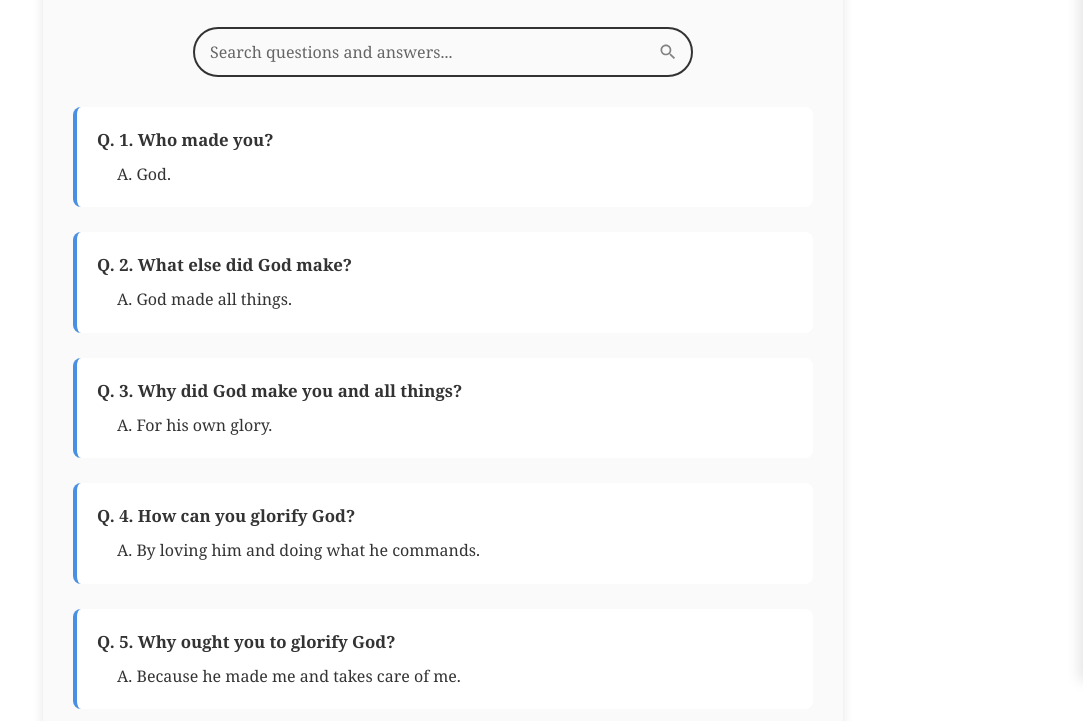
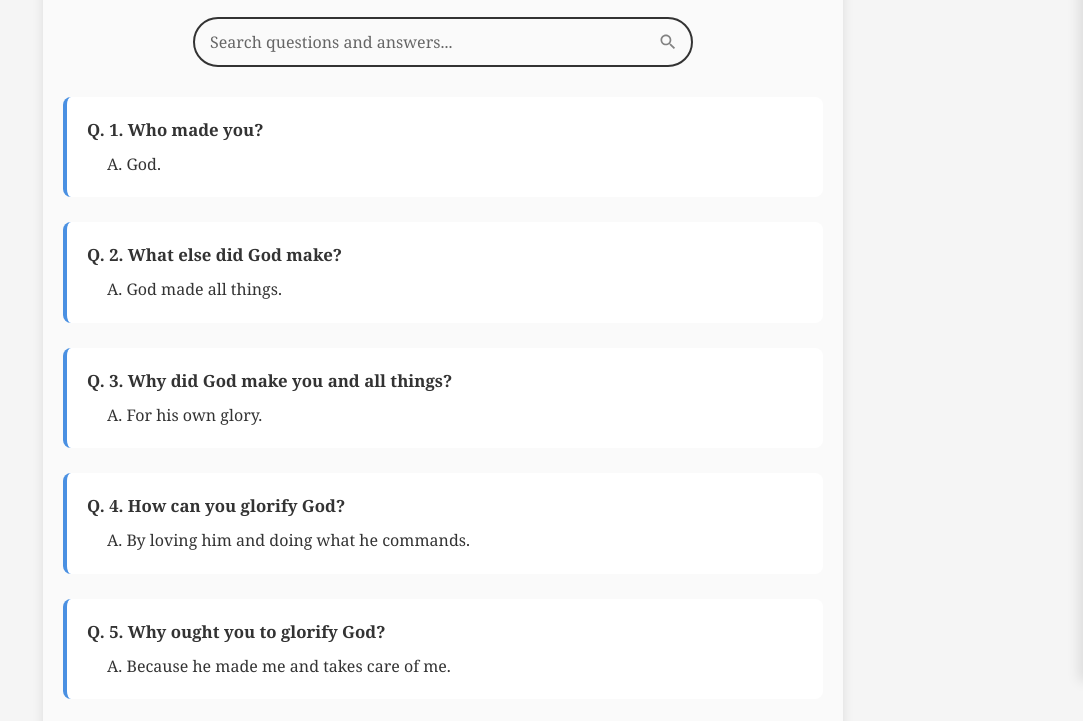
Before and after one commit to dricastcode/shortercat, a plain HTML site: page index.html in a window 1280 px wide. Shown: the part 119-840 px from the top of the page, without its empty margins (197-1280 px from the left). Drawn offline with Linux system fonts and the light colour scheme.

Commit message:
Updated background colors

```diff
--- a/index.html
+++ b/index.html
@@ -23,7 +23,8 @@
             font-family: 'Georgia', 'Times New Roman', serif;
             line-height: 1.6;
             transition: all 0.3s ease;
-            padding: 20px;
+            padding: 0;
+            margin: 0;
             min-height: 100vh;
         }
 
@@ -31,10 +32,25 @@
             max-width: 800px;
             margin: 0 auto;
             background: inherit;
-            border-radius: 10px;
-            padding: 30px;
-            box-shadow: 0 4px 6px rgba(0, 0, 0, 0.1);
+            border-radius: 0;
+            padding: 20px;
+            min-height: 100vh;
+            box-shadow: none;
             transition: all 0.3s ease;
+        }
+
+        /* Desktop styling - add back some spacing and styling for larger screens */
+        @media (min-width: 768px) {
+            body {
+                padding: 20px;
+                background: var(--desktop-bg, #f0f0f0);
+            }
+
+            .container {
+                border-radius: 10px;
+                box-shadow: 0 4px 6px rgba(0, 0, 0, 0.1);
+                min-height: auto;
+            }
         }
 
         /* Navigation Bar */
@@ -346,13 +362,20 @@
 
         /* Default Theme - Light */
         body.light {
-            background: #ffffff;
+            background: #f5f5f5;
             color: #333333;
+            --desktop-bg: #f0f0f0;
         }
 
         body.light .container {
-            background: #fafafa;
-            box-shadow: 0 4px 12px rgba(0, 0, 0, 0.1);
+            background: #f5f5f5;
+        }
+
+        @media (min-width: 768px) {
+            body.light .container {
+                background: #fafafa;
+                box-shadow: 0 4px 12px rgba(0, 0, 0, 0.1);
+            }
         }
 
         body.light .nav-bar {
@@ -394,11 +417,18 @@
         body.dark {
             background: #1a1a1a;
             color: #e0e0e0;
+            --desktop-bg: #0f0f0f;
         }
 
         body.dark .container {
-            background: #2d2d2d;
-            box-shadow: 0 4px 12px rgba(0, 0, 0, 0.3);
+            background: #1a1a1a;
+        }
+
+        @media (min-width: 768px) {
+            body.dark .container {
+                background: #2d2d2d;
+                box-shadow: 0 4px 12px rgba(0, 0, 0, 0.3);
+            }
         }
 
         body.dark .nav-bar {
@@ -438,13 +468,20 @@
 
         /* Blue Theme */
         body.blue {
-            background: #0f1419;
+            background: #1e3a5f;
             color: #e1f5fe;
+            --desktop-bg: #1a334d;
         }
 
         body.blue .container {
             background: #1e3a5f;
-            box-shadow: 0 4px 12px rgba(30, 58, 95, 0.3);
+        }
+
+        @media (min-width: 768px) {
+            body.blue .container {
+                background: #2c5282;
+                box-shadow: 0 4px 12px rgba(30, 58, 95, 0.3);
+            }
         }
 
         body.blue .nav-bar {
@@ -486,11 +523,18 @@
         body.sepia {
             background: #f4f1e8;
             color: #5d4e37;
+            --desktop-bg: #ebe7da;
         }
 
         body.sepia .container {
-            background: #faf6ed;
-            box-shadow: 0 4px 12px rgba(139, 119, 101, 0.2);
+            background: #f4f1e8;
+        }
+
+        @media (min-width: 768px) {
+            body.sepia .container {
+                background: #faf6ed;
+                box-shadow: 0 4px 12px rgba(139, 119, 101, 0.2);
+            }
         }
 
         body.sepia .nav-bar {
```
